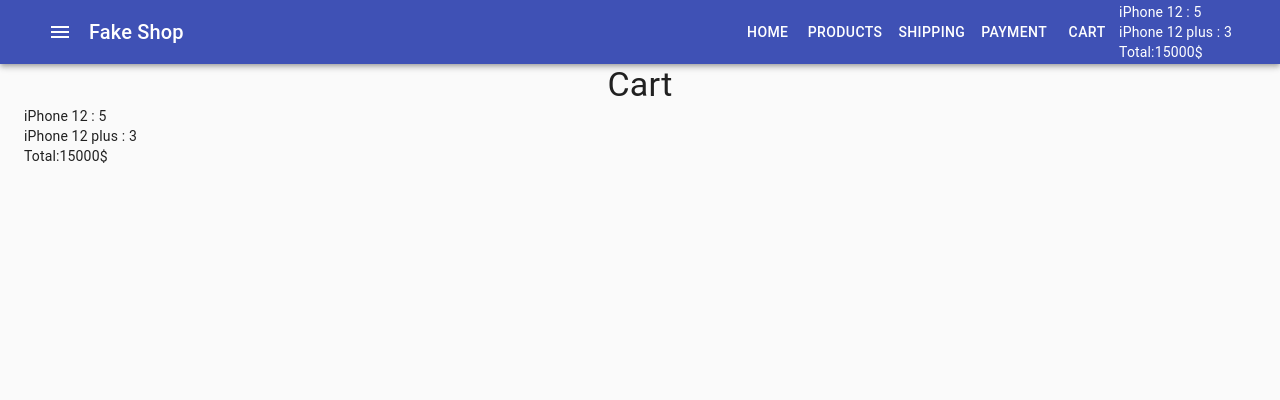
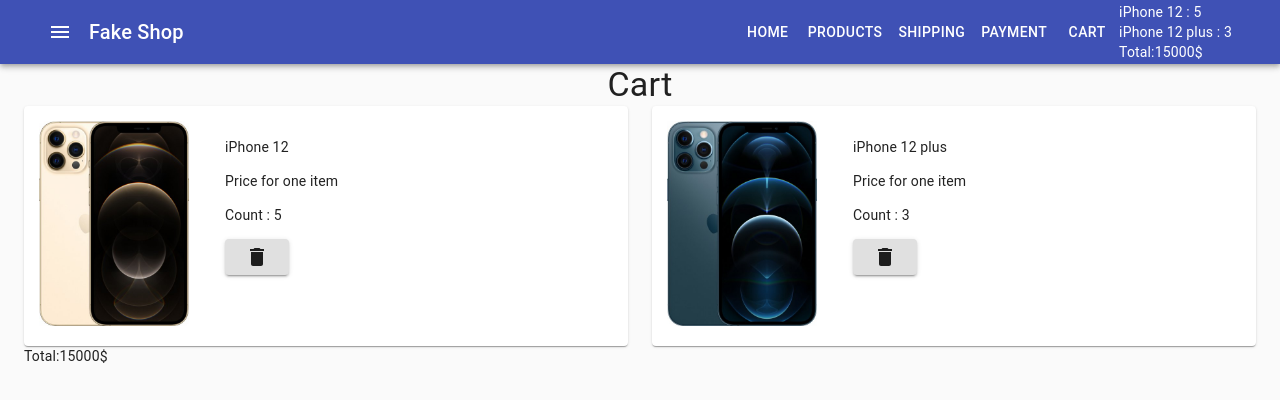
Before and after one commit to daniilkevich/fake-shop-react, a React (Create React App) app: page /cart in a window 1280 px wide. Shown: the top 400 px of the page. Built offline with nearby package versions, Linux system fonts and the light colour scheme.

Commit message:
added CartProductListItem and CartProductListItemExtended

```diff
--- a/src/components/Cart/CartProductList.js
+++ b/src/components/Cart/CartProductList.js
@@ -1,19 +1,23 @@
 import React from 'react'
 import productsArray, { getProductsObject } from '../Products/productsArray'
 import { keys } from 'lodash'
+import CartProductListItem from './CartProductListItem'
 
 const CartProductList = ({
     productsInCart,
     productsObject = getProductsObject(productsArray),
+    CartItem = CartProductListItem,
 }) => {
     return (
-        <div>
+        <>
             {keys(productsInCart).map((id) => (
-                <div key={id}>
-                    {productsObject[id].name} : {productsInCart[id]}
-                </div>
+                <CartItem
+                    key={id}
+                    product={productsObject[id]}
+                    productCount={productsInCart[id]}
+                />
             ))}
-        </div>
+        </>
     )
 }
 
--- /dev/null
+++ b/src/components/Cart/CartProductListItem.js
@@ -0,0 +1,9 @@
+import React from 'react'
+const CartProductListItem = ({ product, productCount }) => {
+    return (
+        <div>
+            {product.name} : {productCount}
+        </div>
+    )
+}
+export default CartProductListItem
--- /dev/null
+++ b/src/components/Cart/CartProductListItemExtended.js
@@ -0,0 +1,39 @@
+import React from 'react'
+import DeleteIcon from '@material-ui/icons/Delete'
+import { Button, Card, CardContent, Grid, makeStyles } from '@material-ui/core'
+const useStyles = makeStyles({
+    media: {
+        width: 150,
+        height: 'auto',
+        marginRight: 20,
+    },
+    cardWrap: {
+        display: 'flex',
+        padding: 15,
+    },
+})
+const CartProductListItemExtended = ({ product, productCount }) => {
+    const classes = useStyles()
+    return (
+        <Grid item xs={12} sm={6}>
+            <Card className={classes.cardWrap}>
+                <div>
+                    <img
+                        src={product.image}
+                        alt={product.description}
+                        className={classes.media}
+                    />
+                </div>
+                <CardContent>
+                    <div>{product.name}</div>
+                    <p>Price for one item</p>
+                    <p>Count : {productCount}</p>
+                    <Button variant="contained">
+                        <DeleteIcon />
+                    </Button>
+                </CardContent>
+            </Card>
+        </Grid>
+    )
+}
+export default CartProductListItemExtended
--- a/src/pajes/Cart/CartPage.js
+++ b/src/pajes/Cart/CartPage.js
@@ -1,7 +1,8 @@
 import React from 'react'
-import { Typography } from '@material-ui/core'
+import { Grid, Typography } from '@material-ui/core'
 import CartTotal from '../../components/Cart/CartTotal'
 import CartProductList from '../../components/Cart/CartProductList'
+import CartProductListItemExtended from '../../components/Cart/CartProductListItemExtended'
 
 const CartPage = ({ productsInCart }) => {
     return (
@@ -9,7 +10,13 @@
             <Typography variant="h4" component="h1" align="center">
                 Cart
             </Typography>
-            <CartProductList productsInCart={productsInCart} />
+            <Grid container spacing={3}>
+                <CartProductList
+                    productsInCart={productsInCart}
+                    CartItem={CartProductListItemExtended}
+                />
+            </Grid>
+
             <CartTotal productsInCart={productsInCart} />
         </>
     )
```
